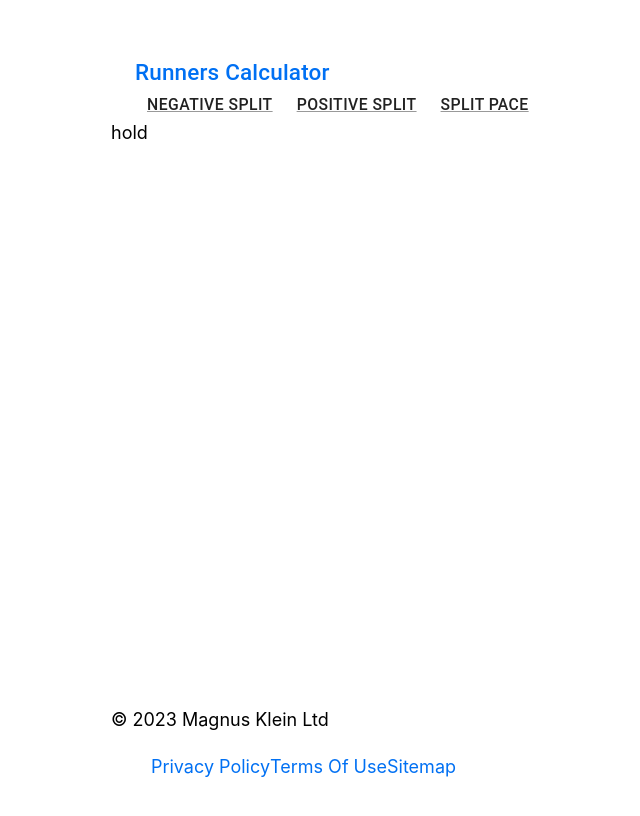
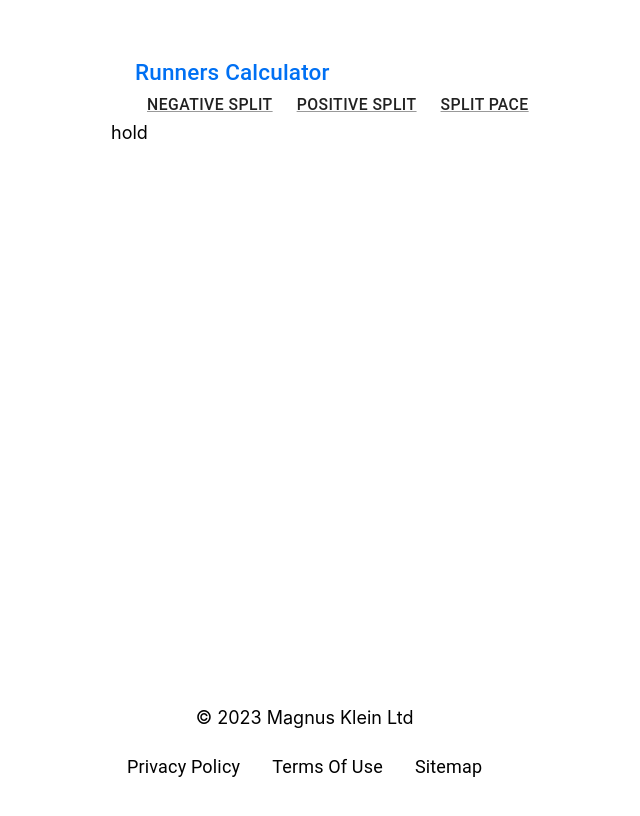
Before and after one commit to jaymagrob/running-calculator, a Next.js app: page / in a window 1280 px wide. Shown: the top 816 px of the page, without its empty margins (223-863 px from the left). Built offline with nearby package versions, Linux system fonts and the light colour scheme.

Commit message:
Run-13: footer: redesigned with mui

```diff
--- a/components/footer.js
+++ b/components/footer.js
@@ -1,22 +1,43 @@
-import Link from 'next/link';
+import NextLink from 'next/link';
+import Box from '@mui/material/Box';
+import List from '@mui/material/List';
+import ListItem from '@mui/material/ListItem';
+import ListItemButton from '@mui/material/ListItemButton';
+import ListItemText from '@mui/material/ListItemText';
 
 export default function Footer() {
+  const navItems = [
+    { href: "/privacy-policy", name: 'Privacy Policy' },
+    { href: "/terms-of-use", name: 'Terms Of Use' },
+    { href: "/sitemap", name: 'Sitemap' },
+  ];
+
   return (
     <footer>
-      © 2023 Magnus Klein Ltd
-      <nav>
-        <ul>
-          <li>
-            <Link href="/privacy-policy">Privacy Policy</Link>
-          </li>
-          <li>
-            <Link href="/terms-of-use">Terms Of Use</Link>
-          </li>
-          <li>
-            <Link href="/sitemap">Sitemap</Link>
-          </li>
-        </ul>
-      </nav>
+      <Box
+        sx={{
+          display: 'flex',
+          flexDirection: 'column',
+          alignItems: 'center',
+        }}
+      >
+        © 2023 Magnus Klein Ltd
+        <List
+          sx={{
+            display: 'flex',
+            flexDirection: { xs: 'column', sm: 'row' },
+            whiteSpace: 'nowrap',
+          }}
+        >
+          {navItems.map((item) => (
+            <ListItem key={item.name} disablePadding>
+              <ListItemButton sx={{ textAlign: 'center' }} href={item.href} component={NextLink}>
+                <ListItemText primary={item.name} />
+              </ListItemButton>
+            </ListItem>
+          ))}
+        </List>
+      </Box>
     </footer>
   )
 }
```
